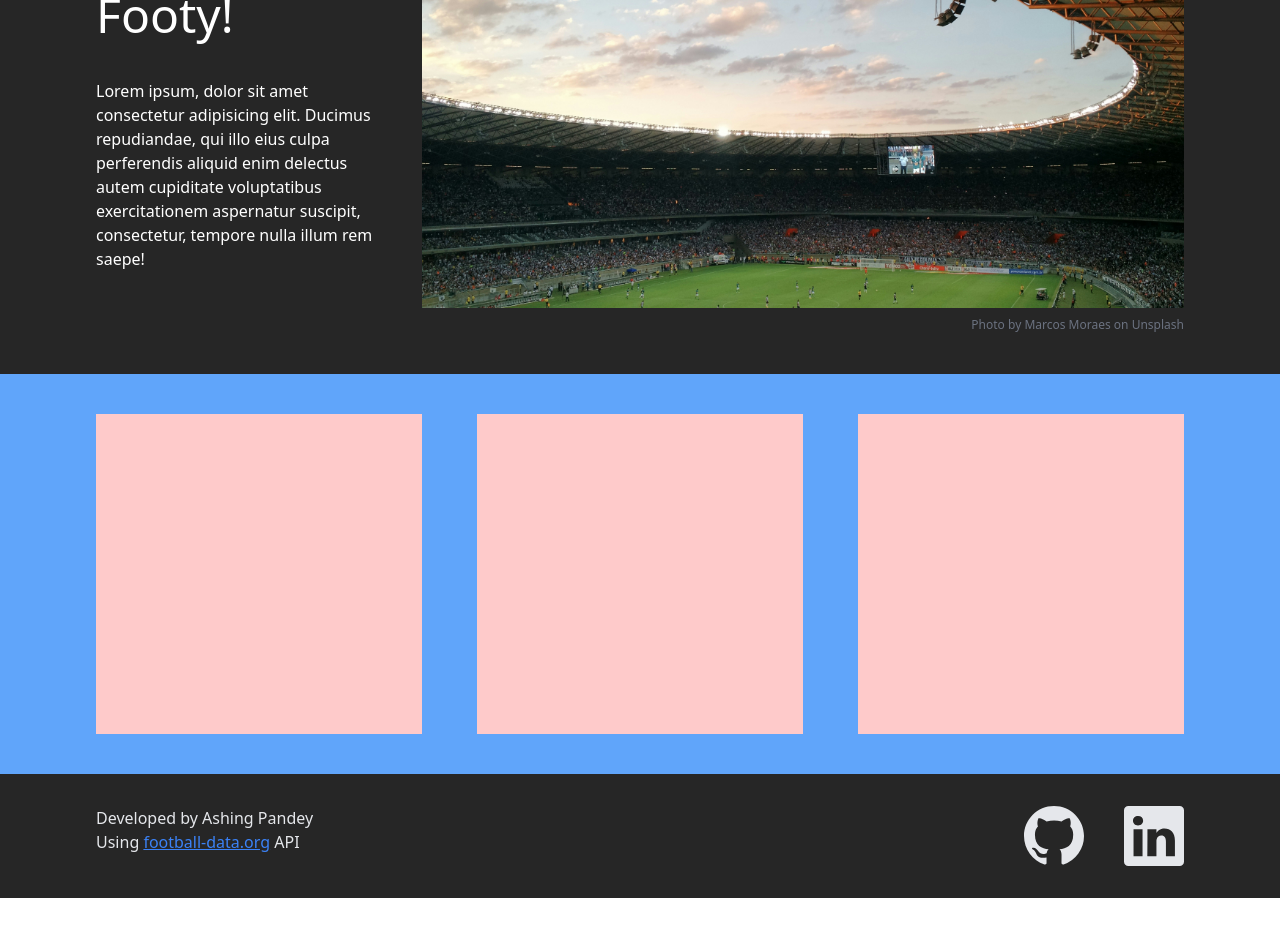
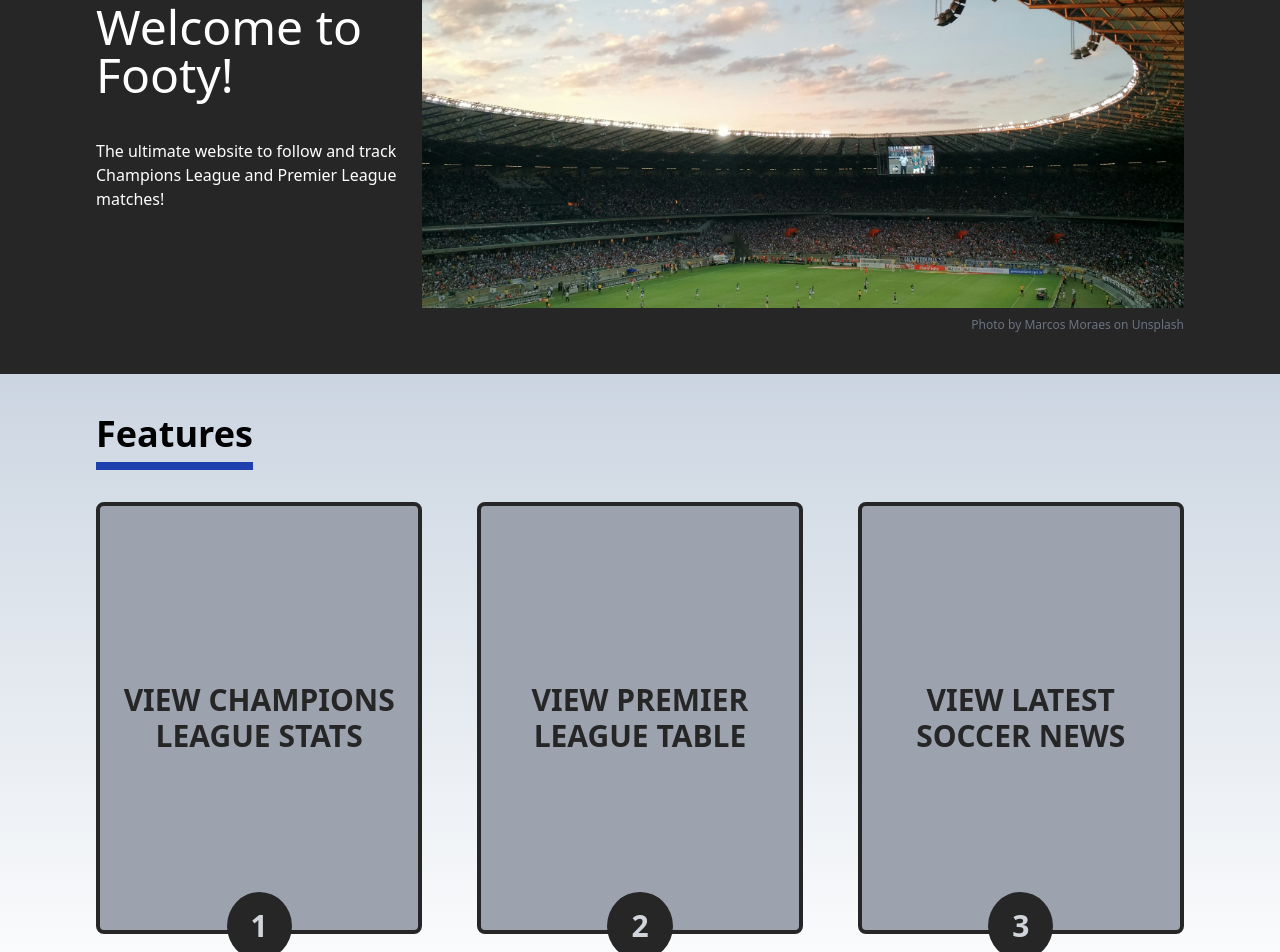
Before and after one commit to aspandey1/sports-website, a React (Vite) app in the folder frontend/: page / in a window 1280 px wide. Shown: the part 240-1192 px from the top of the page. Before the commit the page ends 1138 px from the top, so only its background shows below. Built offline with nearby package versions, Linux system fonts and the light colour scheme.

Commit message:
Finished the features section on the landing page

```diff
--- a/frontend/src/components/ChampionsLeague/ChampionsLeaguePage.tsx
+++ b/frontend/src/components/ChampionsLeague/ChampionsLeaguePage.tsx
@@ -46,23 +46,27 @@ const ChampionsLeague = () => {
   ];
 
   useEffect(() => {
-    // getChampLeagueData()
-    //   .then((data) => {
-    //     setChampMatchData(data.matches);
-    //   })
-    //   .catch((error) => {
-    //     setChampMatchData(error.response.data.matches);
-    //   });
+    getChampLeagueData()
+      .then((data) => {
+        if (data.matches.length === 0) {
+          setChampMatchData(tempMatchValue);
+        } else {
+          setChampMatchData(data.matches);
+        }
+      })
+      .catch((error) => {
+        setChampMatchData(error.response.data.matches);
+      });
   }, []);
 
   useEffect(() => {
-    // getChampGoalData()
-    //   .then((data) => {
-    //     setChampGoalData(data.scorers);
-    //   })
-    //   .catch((error) => {
-    //     setChampGoalData(error.response.data.matches);
-    //   });
+    getChampGoalData()
+      .then((data) => {
+        setChampGoalData(data.scorers);
+      })
+      .catch((error) => {
+        setChampGoalData(error.response.data.matches);
+      });
   }, []);
 
   return (
--- a/frontend/src/components/Landing/Features.tsx
+++ b/frontend/src/components/Landing/Features.tsx
@@ -1,9 +1,38 @@
 const Features = () => {
   return (
-    <div className="flex justify-between px-[6rem] h-[50vh] bg-blue-400 py-10">
-      <div className="w-[30%] h-full bg-red-200"></div>
-      <div className="w-[30%] h-full bg-red-200"></div>
-      <div className="w-[30%] h-full bg-red-200"></div>
+    <div className="lg:px-[6rem] px-[2rem] bg-gradient-to-t from-white to-slate-300 py-10">
+      <div className="lg:w-fit w-full">
+        <h1 className="font-bold text-4xl 2xl:text-5xl pb-2 lg:text-left text-center">
+          Features
+        </h1>
+        <div className="h-[8px] bg-blue-800 w-full"></div>
+      </div>
+      <div className="lg:flex justify-between pt-8">
+        <div className="relative flex justify-center lg:w-[30%] bg-gray-400 lg:py-[22vh] py-[15vh] px-[2vh] text-3xl border-neutral-800 border-4 rounded-lg mb-10">
+          <div className="uppercase text-center font-semibold text-neutral-800 lg:text-3xl text-[20px]">
+            View Champions League Stats
+          </div>
+          <div className="absolute bottom-[-30px] center rounded-[50%] border-4 border-neutral-800 text-center px-5 py-3 bg-neutral-800 text-gray-300 font-bold lg:text-3xl text-[20px]">
+            1
+          </div>
+        </div>
+        <div className="relative flex justify-center lg:w-[30%] bg-gray-400 lg:py-[22vh] py-[15vh] px-[2vh] text-3xl border-neutral-800 border-4 rounded-lg mb-10">
+          <div className="uppercase text-center font-semibold text-neutral-800 lg:text-3xl text-[20px]">
+            View Premier League Table
+          </div>
+          <div className="absolute bottom-[-30px] center rounded-[50%] border-4 border-neutral-800 text-center px-5 py-3 bg-neutral-800 text-gray-300 font-bold lg:text-3xl text-[20px]">
+            2
+          </div>
+        </div>
+        <div className="relative flex justify-center lg:w-[30%] bg-gray-400 lg:py-[22vh] py-[15vh] px-[2vh] text-3xl border-neutral-800 border-4 rounded-lg mb-10">
+          <div className="uppercase text-center font-semibold text-neutral-800 lg:text-3xl text-[20px]">
+            View Latest Soccer News
+          </div>
+          <div className="absolute bottom-[-30px] center rounded-[50%] border-4 border-neutral-800 text-center px-5 py-3 bg-neutral-800 text-gray-300 font-bold lg:text-3xl text-[20px]">
+            3
+          </div>
+        </div>
+      </div>
     </div>
   );
 };
--- a/frontend/src/components/Landing/Hero.tsx
+++ b/frontend/src/components/Landing/Hero.tsx
@@ -6,10 +6,8 @@ const Hero = () => {
       <div className="flex flex-col lg:w-[30%] w-full text-white pr-6 justify-center">
         <h1 className="text-5xl pb-10">Welcome to Footy!</h1>
         <p className="lg:pb-0 pb-10">
-          Lorem ipsum, dolor sit amet consectetur adipisicing elit. Ducimus
-          repudiandae, qui illo eius culpa perferendis aliquid enim delectus
-          autem cupiditate voluptatibus exercitationem aspernatur suscipit,
-          consectetur, tempore nulla illum rem saepe!
+          The ultimate website to follow and track Champions League and Premier
+          League matches!
         </p>
       </div>
       <div className="lg:w-[70%] w-full text-gray-500 text-[12px]">
--- a/frontend/src/components/NavBar.tsx
+++ b/frontend/src/components/NavBar.tsx
@@ -13,7 +13,6 @@ interface NavInterface {
 const NavLinks: Array<NavInterface> = [
   { name: "Champions League", link: "/championsleague" },
   { name: "Premier League", link: "/premierleague" },
-  { name: "Bundesliga", link: "/teams" },
 ];
 
 const NavBar = () => {
--- a/frontend/src/components/PremierLeague/PremierLeaguePage.tsx
+++ b/frontend/src/components/PremierLeague/PremierLeaguePage.tsx
@@ -11,7 +11,6 @@ import PremierLeagueAbout from "./PremierLeagueAbout";
 import PremierLeagueNews from "./PremierLeagueNews";
 import Footer from "../Footer";
 import PageNav from "../PageNav";
-import { link } from "fs";
 
 const tempMatchValue = [
   {
```
Also changed, not shown: 1 other file (tests, documents, lock files or other folders).
